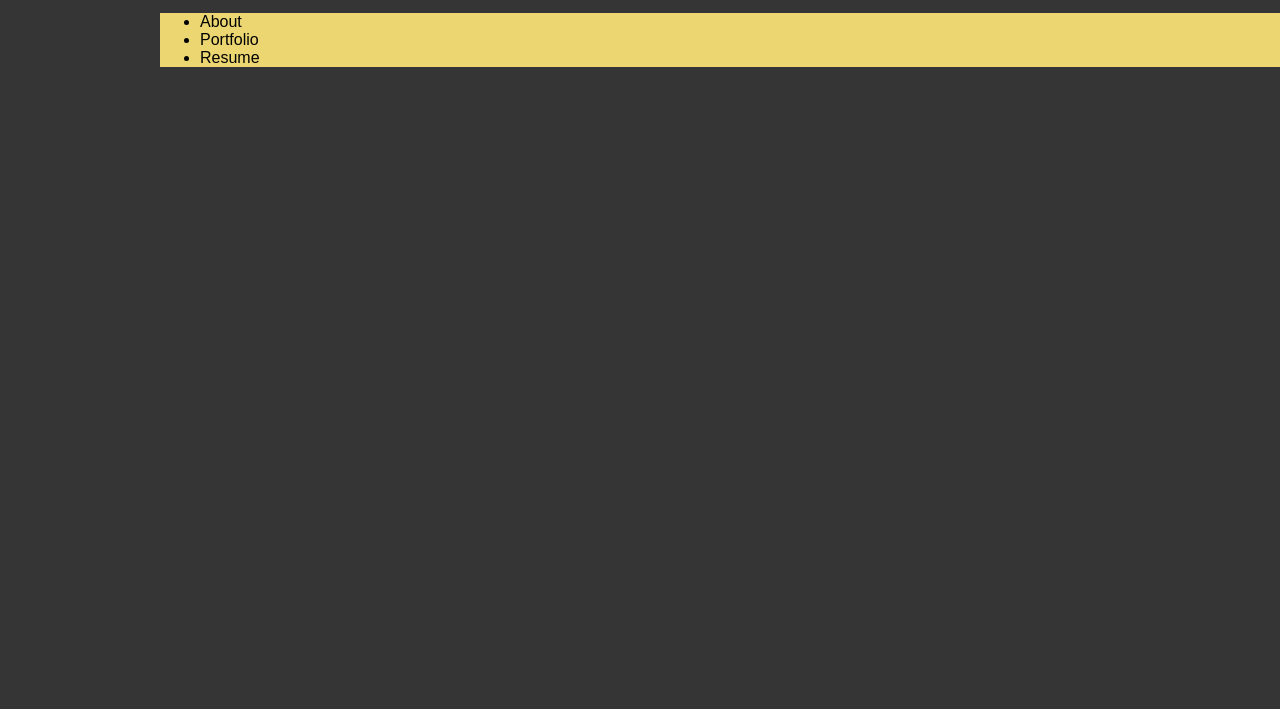
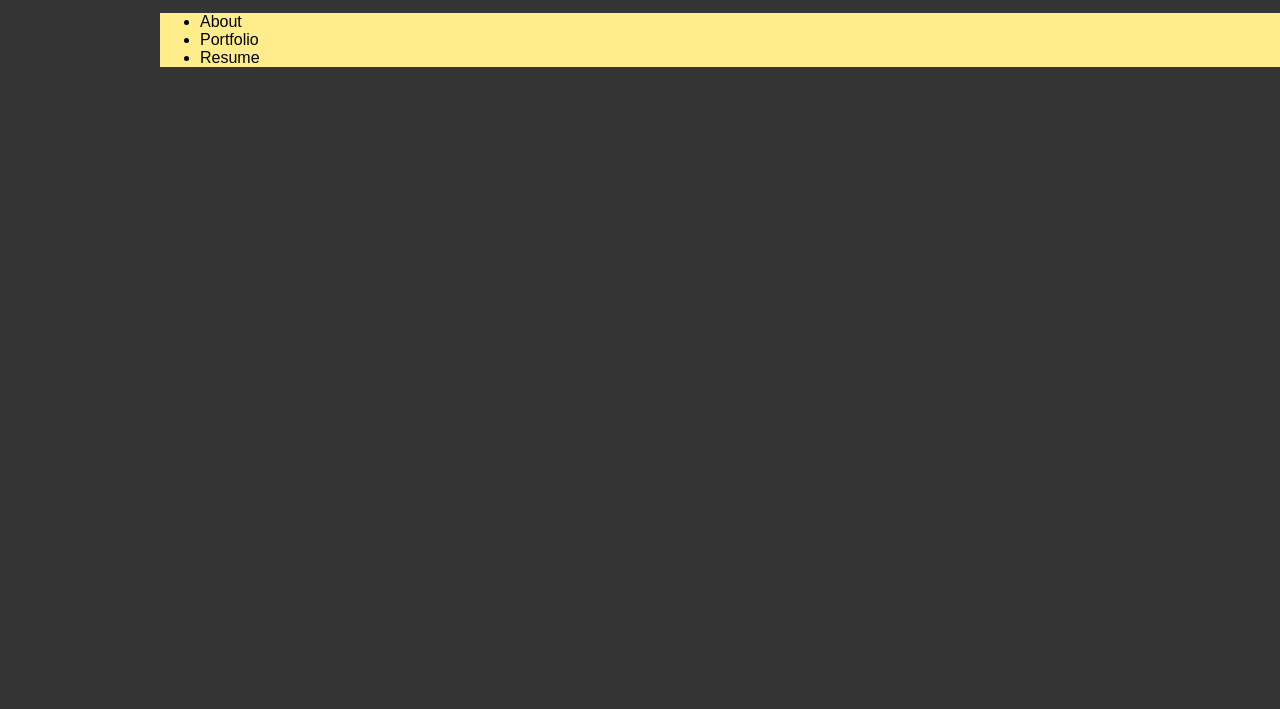
Before and after one commit to asmij/Website, a plain HTML site: page index.html in a window 1280 px wide. Shown: the part 91-800 px from the top of the page. Drawn offline with Linux system fonts and the light colour scheme.

Commit message:
Changed background and menubar colour

```diff
--- a/css/main.css
+++ b/css/main.css
@@ -29,7 +29,7 @@ body {
 #menubar {
 	width: auto;
 	height:auto;
-	background-color:#ECD672;
+	background-color:#FFEC8B;
 	margin-left: 10em;
 	margin-right: auto;
 }
```
